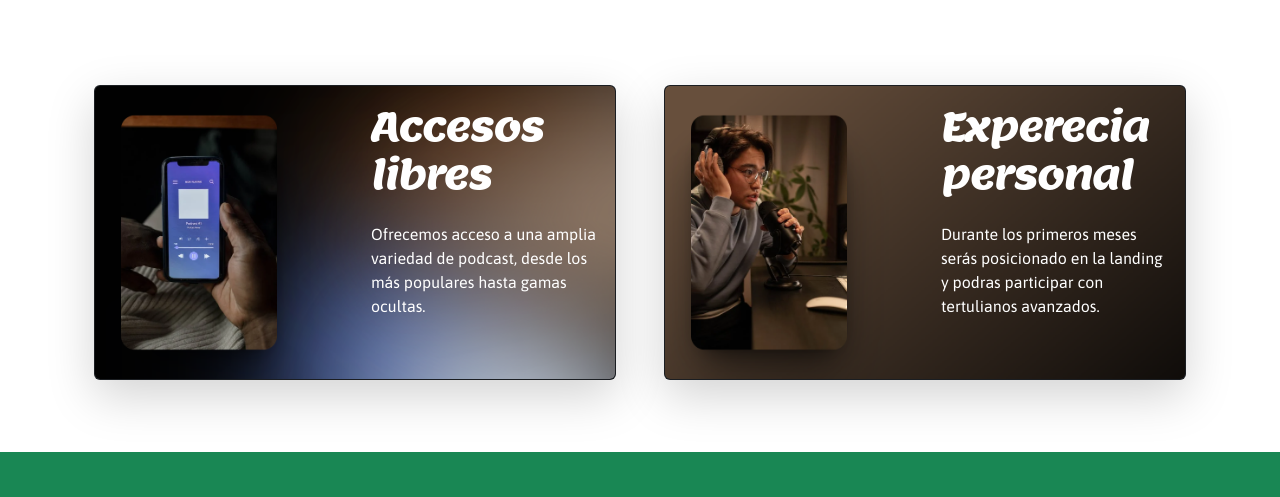
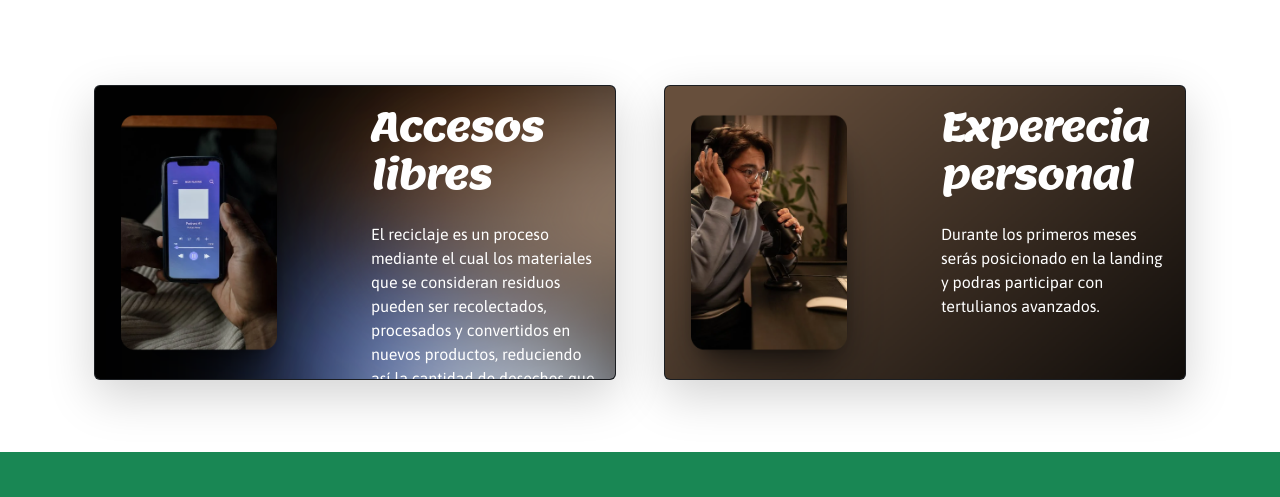
Before and after one commit to diego011294/Podcastweb_practicaBootstrap, a plain HTML site: page html/servicios.html in a window 1280 px wide. Shown: the part 266-763 px from the top of the page. Drawn offline with nearby package versions, Linux system fonts and the light colour scheme.

Commit message:
Ready for Git page

```diff
--- a/html/servicios.html
+++ b/html/servicios.html
@@ -33,7 +33,7 @@
                     <img class="on-air ms-5" src="../img/onair.gif" alt="On-Air">
                     <div class="collapse navbar-collapse" id="navbarNavAltMarkup">
                         <div class="navbar-nav ms-auto gap-3">
-                            <a class="nav-link" href="../html/index.html">Inicio</a>
+                            <a class="nav-link" href="/index.html">Inicio</a>
                             <a class="nav-link" href="../html/podcast1.html">Podcast</a>
                             <a class="nav-link active">Servicios</a>
                             <a class="nav-link" href="../html/contacto.html">Contacto</a>
@@ -56,8 +56,9 @@
                         <img src="../img/servicio2.png" class="card-img" alt="Accesos libres">
                         <div class="card-img-overlay w-50 ms-auto">
                             <h5 class="card-title display-6">Accesos libres</h5>
-                            <p class="card-text pt-3">Ofrecemos acceso a una amplia variedad de podcast,
-                                desde los más populares hasta gamas ocultas.
+                            <p class="card-text pt-3">
+                                El reciclaje es un proceso mediante el cual los materiales que se consideran residuos pueden ser recolectados,
+                                procesados y convertidos en nuevos productos, reduciendo así la cantidad de desechos que se envían a los vertederos. Este proceso ayuda a conservar recursos naturales, reducir la contaminación y disminuir la energía necesaria para producir nuevos materiales. El reciclaje puede incluir una amplia gama de materiales, como papel, plástico, vidrio y metales, y es una parte fundamental de los esfuerzos para promover la sostenibilidad y la protección del medio ambiente.
                             </p>
                         </div>
                     </div>
```
Also changed, not shown: html/contacto.html (+1 -1 lines), html/podcast1.html (+1 -1 lines), html/podcast2.html (+1 -1 lines), html/podcast3.html (+1 -1 lines), index.html (renamed from html/index.html).
